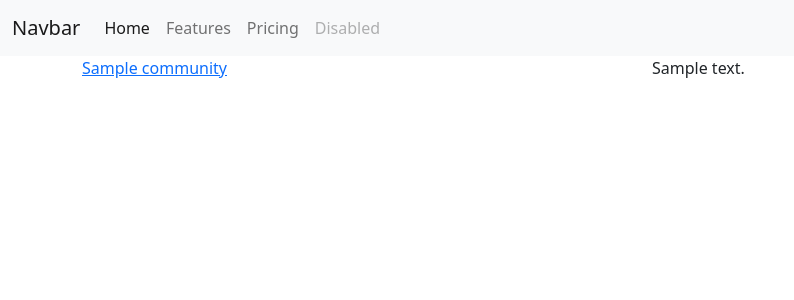
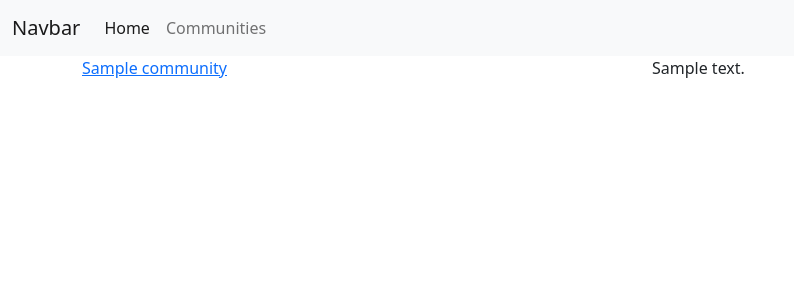
Before and after one commit to Dathmar/mors-tyrannis, a Django app: template communities/templates/communities/index.html in a window 1280 px wide. Shown: the top 300 px of the page, without its empty margins (0-794 px from the left). Run offline with Django 3.2, Linux system fonts and the light colour scheme; the template is opened without the code that fills it: most values are stand-ins (such as "Sample title", 1, 10 or a date in 2020); some libraries are stand-ins or nearby versions.

Commit message:
Adding some functionallity to the navbar.

```diff
--- a/base/templates/navbar.html
+++ b/base/templates/navbar.html
@@ -7,9 +7,7 @@
     <div class="collapse navbar-collapse" id="navbarNavAltMarkup">
       <div class="navbar-nav">
         <a class="nav-link active" aria-current="page" href="#">Home</a>
-        <a class="nav-link" href="#">Features</a>
-        <a class="nav-link" href="#">Pricing</a>
-        <a class="nav-link disabled" href="#" tabindex="-1" aria-disabled="true">Disabled</a>
+        <a class="nav-link" href="{% url 'communities:list' %}">Communities</a>
       </div>
     </div>
   </div>
```
